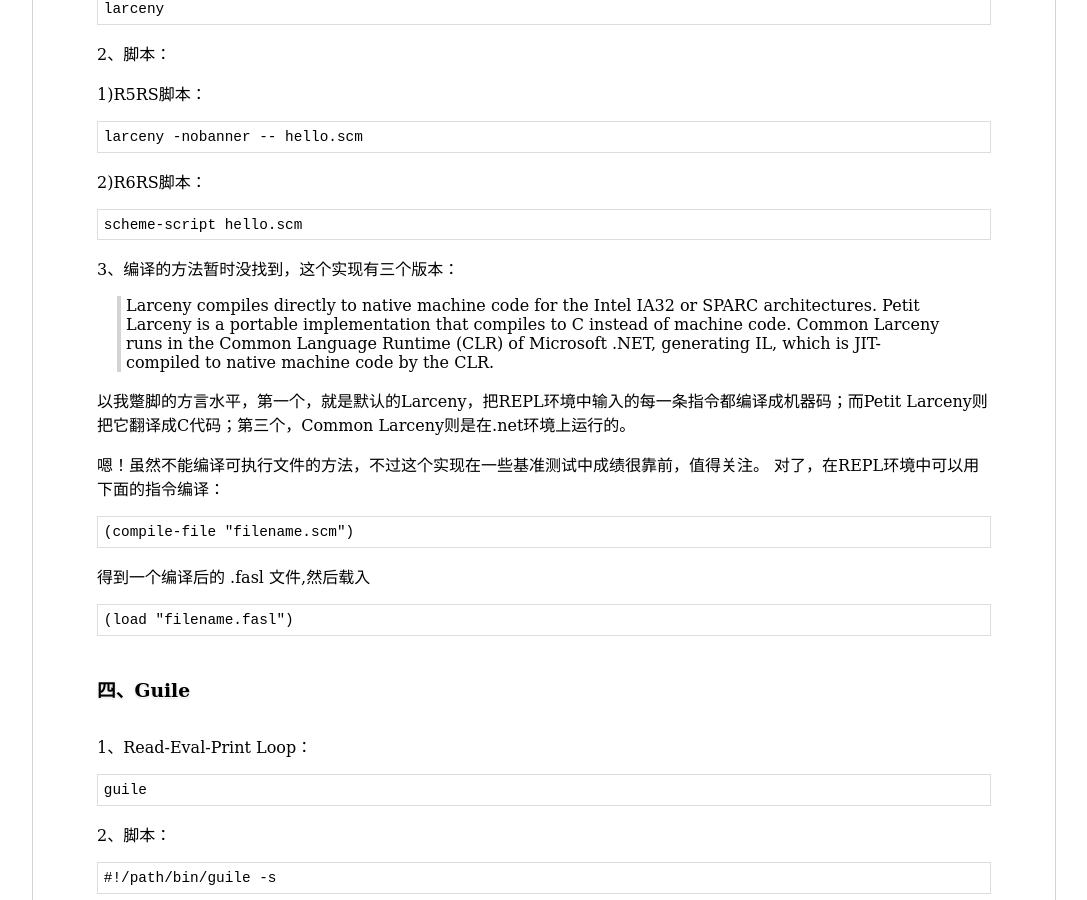
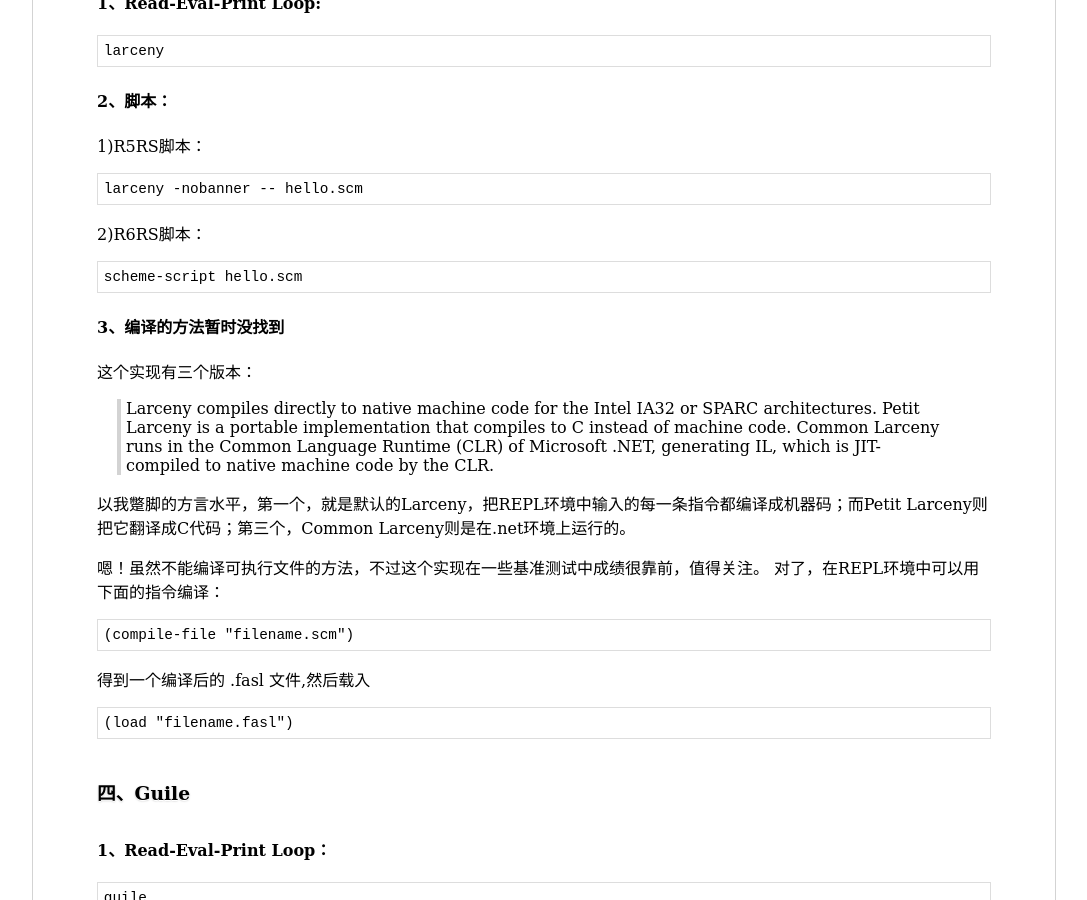
Before and after one commit to rhuichao/uternet.github.io, a Jekyll site: the page built from _posts/2014-03-16-some-scheme.md, in a window 1280 px wide and 900 px high, scrolled down 1277 px. Shown: the whole window, without its empty margins (96-1183 px from the left). Built offline with Jekyll 4.4.1, drawn with Linux system fonts in a browser that asks for light colours.

Commit message:
new document posted

```diff
--- a/_posts/2014-03-16-some-scheme.md
+++ b/_posts/2014-03-16-some-scheme.md
@@ -14,7 +14,7 @@
 
 （不加 -s 选项的话，执行完脚本会进入REPL环境，不会自动退出）
 
-3、编译成本地代码:
+####3、编译成本地代码:
 
     csc hello.scm
 
@@ -22,26 +22,26 @@
 
 
 ###二、Gambit-C
-1、Read-Eval-Print Loop：
+####1、Read-Eval-Print Loop：
 
     gsi
 
-2、脚本：
+####2、脚本：
 
     #!/path/bin/gsi-script
 
-3、编译：
+####3、编译：
 
     gsc [-o outfile] -exe hello.scm
 
 （这个也是先翻译成C，再用gcc编译，不过和chicken比起来可执行文件的体积太大了，一个hello world有4M那么大，strip后还有3.5M）
 
 ###三、Larceny
-1、Read-Eval-Print Loop:
+####1、Read-Eval-Print Loop:
 
     larceny
 
-2、脚本：
+####2、脚本：
 
 1)R5RS脚本：
 
@@ -51,7 +51,8 @@
 
     scheme-script hello.scm
 
-3、编译的方法暂时没找到，这个实现有三个版本：
+####3、编译的方法暂时没找到
+这个实现有三个版本：
 
 >Larceny compiles directly to native machine code for the Intel IA32 or SPARC architectures.
 >Petit Larceny is a portable implementation that compiles to C instead of machine code.
@@ -69,16 +70,16 @@
     (load "filename.fasl")
 
 ###四、Guile
-1、Read-Eval-Print Loop：
+####1、Read-Eval-Print Loop：
 
     guile
 
-2、脚本：
+####2、脚本：
 
     #!/path/bin/guile -s
 
 ###五、DrRacket
-1、Read-Eval-Print Loop：
+####1、Read-Eval-Print Loop：
 
 1）Racket:
 
@@ -89,11 +90,11 @@
 
     plt-r5rs
 
-2、以脚本方式运行：
+####2、以脚本方式运行：
 
     racket -r file.scm
     mzscheme -r file.scm
 
-3、启动GUI环境的IDE:
+####3、启动GUI环境的IDE:
 
     drracket
```
